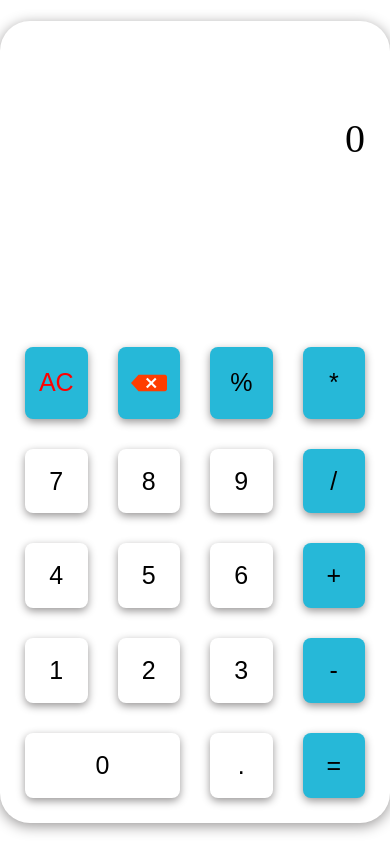
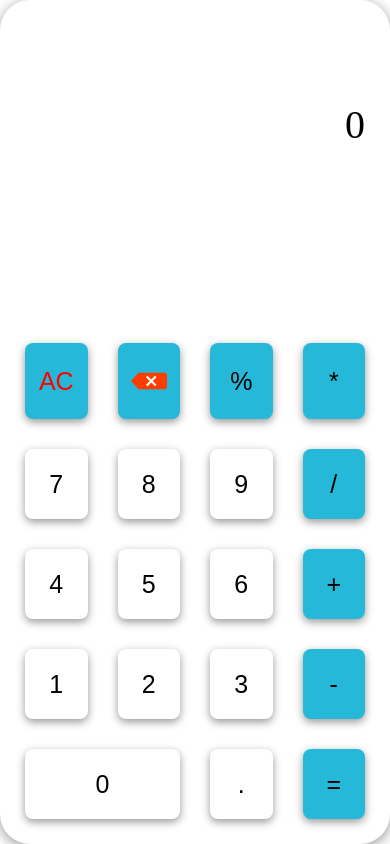
Before and after one commit to md-mohosin/simple-calculator, a website built with Vite: page index.html in a window 390 px wide. Built offline with nearby package versions, Linux system fonts and the light colour scheme.

Commit message:
change layout

```diff
--- a/src/style.css
+++ b/src/style.css
@@ -70,3 +70,15 @@ flex-wrap: wrap;
    background-color: orange;
 
 }
+
+
+
+
+
+
+
+@media (max-width:600px) {
+  .container{
+    height: 100%;
+  }
+}
```
